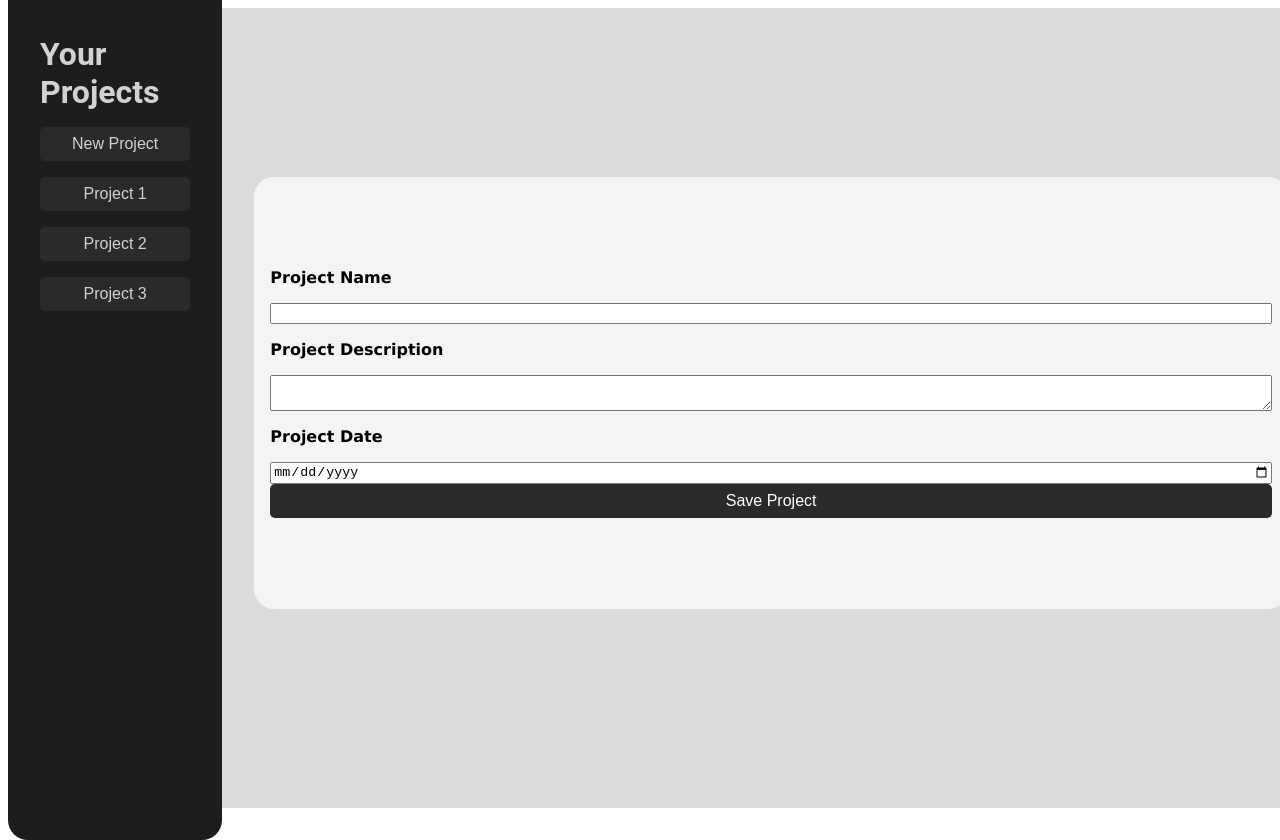
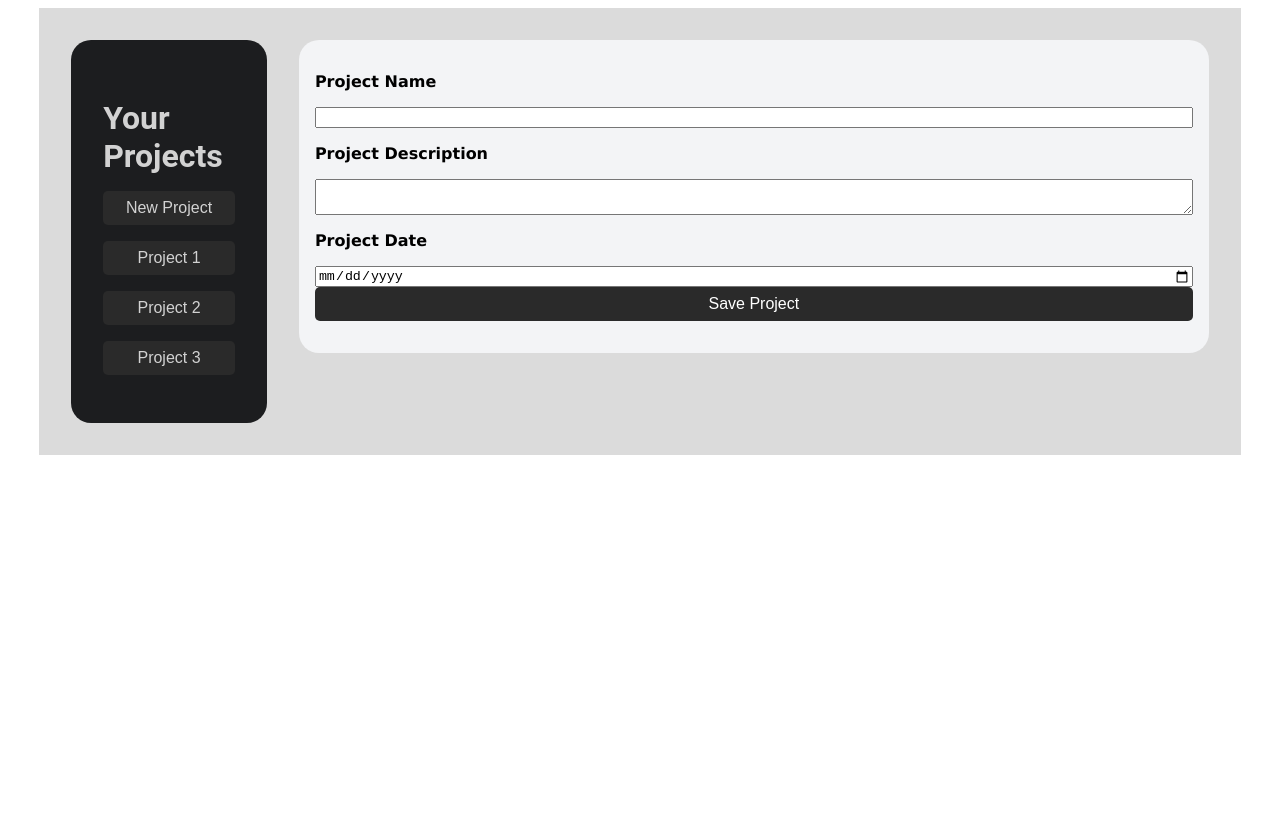
Before and after one commit to Esammohammed/project-mgmt, a React (Vite) app: page / in a window 1280 px wide. After the commit the page ends 800 px from the top, so only its background shows below. Built offline with nearby package versions, Linux system fonts and the light colour scheme.

Commit message:
Add new function add and remove projects.

```diff
--- a/src/App.jsx
+++ b/src/App.jsx
@@ -1,19 +1,21 @@
+// App.js
 import SidePanel from './components/SidePanel';
 import styled from 'styled-components';
 import NewProject from './components/NewProject';
 import ProjectBrief from './components/ProjectBrief';
 import { useState } from 'react';
 import ProjectInfo from './components/ProjectInfo';
+
 const Div = styled.div`
-  height: 100vh;
-  width: 100vw;
+  padding: 2rem;
+  width: 90%;
+  height: 100%;
   display: flex;
   flex-direction: row;
   justify-content: space-between;
-  align-items: center;
   background-color: #dbdbdb;
+  margin: 0 auto;
 `;
-
 
 function App() {
   let staticData = [
@@ -40,19 +42,38 @@ function App() {
   const [selectedProject, setSelectedProject] = useState(null);
   const [projects, setProjects] = useState([...staticData]);
 
+  // Function to add a new project
+  const addNewProject = (newProject) => {
+    setSelectedProject(null )
+    setProjects(prevProjects => [...prevProjects, newProject]);
+
+
+  };
+  function deleteProject (deletedProject){
+    console.log(deletedProject)
+    setSelectedProject(null)
+    setProjects(prevProjects => {
+      let updatedProjects = [...prevProjects]
+      updatedProjects = updatedProjects.filter(project => project.id !== deletedProject.id);
+      return updatedProjects
+    });
+    console.log(projects)
+  };
+
+
   return (
     <Div>
-      <SidePanel setSelectedProject={setSelectedProject} projects = {projects} />
+      <SidePanel setSelectedProject={setSelectedProject} projects={projects} />
       {selectedProject ? (
-      <ProjectInfo
-        project={selectedProject}
-        selectedProject={selectedProject}
-        setProjects={setProjects} // Pass setProjects here
-      />
-    ) : (
-      <NewProject />
-    )}
-      {/* <NewProject /> */}
+        <ProjectInfo
+          selectedProject={selectedProject}
+          setProjects={setProjects}
+          deleteProject= {deleteProject} // Pass setProjects here
+        />
+      ) : (
+        <NewProject addNewProject={addNewProject} />
+
+      )}
     </Div>
   );
 }
```
